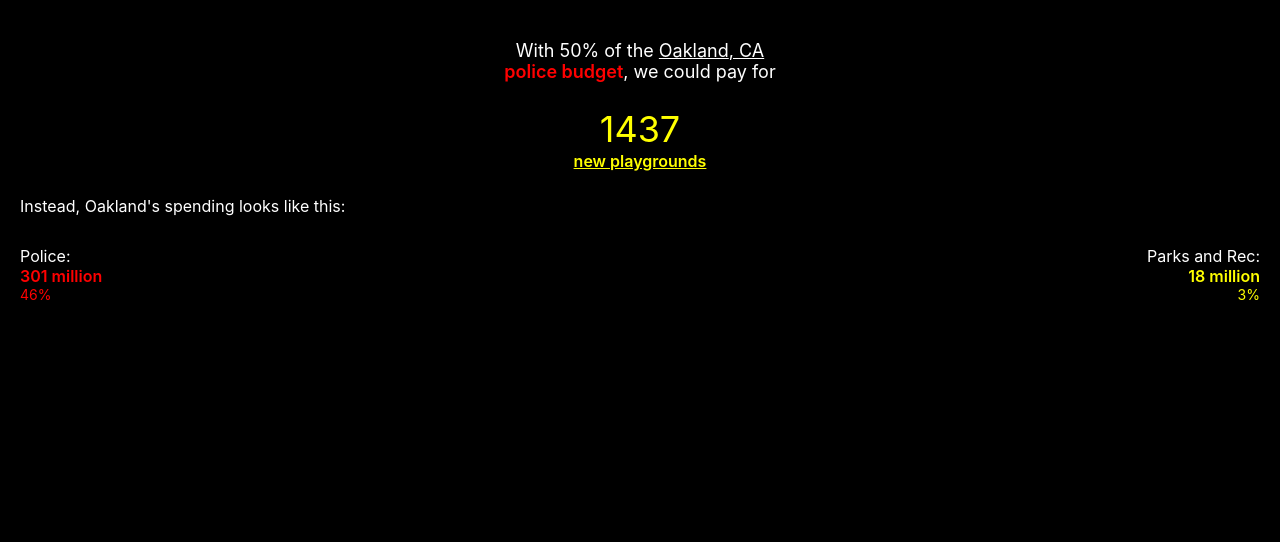
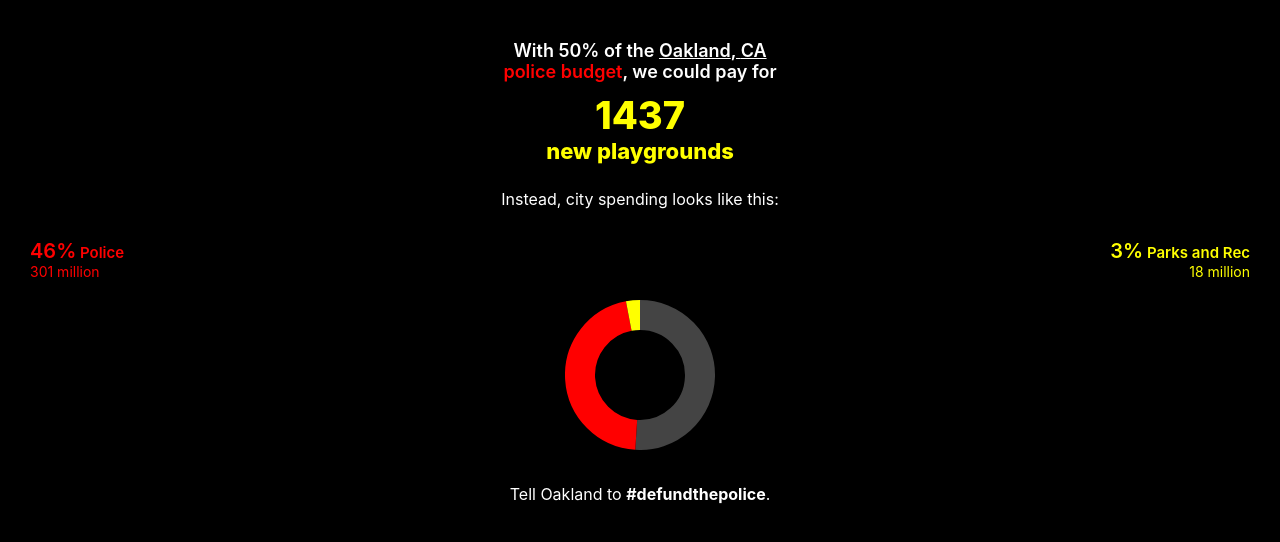
Before and after one commit to jessica-px/police-budget, a React (Create React App) app: page / in a window 1280 px wide. Shown: the top 542 px of the page. Built offline with nearby package versions, Linux system fonts and the light colour scheme.

Commit message:
Add pie chart and styling

```diff
--- a/src/Generator.tsx
+++ b/src/Generator.tsx
@@ -1,5 +1,6 @@
 import React, { useState, useEffect } from 'react'
 import styled, { css } from 'styled-components'
+import { PieChart } from 'react-minimal-pie-chart';
 
 // DUMMY DATA
 const dummyCity = {
@@ -16,6 +17,21 @@
     }
   ]
 }
+
+const generateChartData = (policePercent: number, altPercent: number) => {
+  const general = 100 - policePercent - altPercent;
+  return [
+    { title: 'General', value: general, color: '#444' },
+    { title: 'Police', value: policePercent, color: 'red' },
+    { title: 'Alternative', value: altPercent, color: 'yellow' }
+  ]
+}
+
+const defaultLabelStyle = {
+  fontSize: '5px',
+  fontFamily: 'sans-serif',
+};
+
 
 // -------------------------------------------------------- //
 //                       Main Component                     //
@@ -39,10 +55,15 @@
       </HeadlineWrapper>
       <AlternativeNumber>{alternativeAmount}</AlternativeNumber>
       <AlternativeDropdown>{alternative.name}</AlternativeDropdown>
-      <div>
-        Instead, {city.name}'s spending looks like this:
-      </div>
+      <CenteredText>
+        Instead, city spending looks like this:
+      </CenteredText>
       <BudgetComparison city={city} alternative={alternative} />
+      <Chart
+        policePercent={46}
+        altPercent={3}
+      />
+      <DefundMessage>Tell {city.name} to <strong>#defundthepolice</strong>.</DefundMessage>
     </PageWrapper>
   )
 }
@@ -71,6 +92,7 @@
   alternative: Alternative
 }
 
+
 const BudgetComparison = ({city, alternative}: BudgetComparisonProps) => (
   <BudgetComparisonWrapper>
     <BudgetSection
@@ -97,12 +119,29 @@
 
 const BudgetSection = ({name, budget, generalFund, type}: BudgetSectionProps) => (
   <BudgetSectionStyle type={type}>
-    <WhiteText>{name}:</WhiteText>
+    <BudgetPercent>{findPercent(budget, generalFund)}%</BudgetPercent>
+    <BudgetLabel>&nbsp;{name}</BudgetLabel>
     <BoldText>{numToWord(budget)}</BoldText>
-    <SmallText>{findPercent(budget, generalFund)}%</SmallText>
   </BudgetSectionStyle>
 )
 
+interface ChartProps {
+  policePercent: number,
+  altPercent: number
+}
+
+const Chart = ({policePercent, altPercent}: ChartProps) => (
+  <ChartWrapper>
+    <PieChart
+      data={generateChartData(policePercent, altPercent)}
+      startAngle={270}
+      labelStyle={{
+        ...defaultLabelStyle,
+      }}
+      lineWidth={40}
+    />
+  </ChartWrapper>
+)
 
 // -------------------------------------------------------- //
 //                           Helpers                        //
@@ -142,14 +181,15 @@
 // -------------------------------------------------------- //
 
 const PageWrapper = styled.div`
-  margin: 20px;
+  margin: 30px;
   margin-top: 40px;
 `
 
 const HeadlineWrapper = styled.div`
   font-size: 18px;
   text-align: center;
-  margin-bottom: 25px;
+  margin-bottom: 10px;
+  font-weight: 600;
 `
 
 const CityDropdown = styled.span`
@@ -164,13 +204,14 @@
 const AlternativeNumber = styled.div`
   text-align: center;
   color: yellow;
-  font-size: 36px;
+  font-size: 38px;
+  font-weight: 800;
 `
 
 const AlternativeDropdown = styled.div`
   color: yellow;
-  text-decoration: underline;
-  font-weight: 600;
+  font-weight: 800;
+  font-size: 22px;
   text-align: center;
   margin-bottom: 25px;
 `
@@ -181,16 +222,22 @@
   margin-top: 30px;
 `
 
-const WhiteText = styled.div`
-  color: white;
+const CenteredText = styled.div`
+  text-align: center;
 `
 
 const BoldText = styled.div`
+  font-size: 14px;
+`
+
+const BudgetLabel = styled.span`
+  font-size: 15px;
   font-weight: 600;
 `
 
-const SmallText = styled.div`
-  font-size: 14px;
+const BudgetPercent = styled.span`
+  font-size: 20px;
+  font-weight: 600;
 `
 
 interface BudgetSectionStyleProps {
@@ -198,6 +245,7 @@
 }
 
 const BudgetSectionStyle = styled.div<BudgetSectionStyleProps>`
+  font-size: 14px;
   ${props => props.type === 'police' && css`
     text-align: left;
     color: red;
@@ -207,3 +255,14 @@
     color: yellow;
   `}
 `
+
+const ChartWrapper = styled.div`
+  max-width: 150px;
+  margin: auto;
+  margin-top: 20px;
+`
+
+const DefundMessage = styled.div`
+  margin-top: 30px;
+  text-align: center;
+`
```
